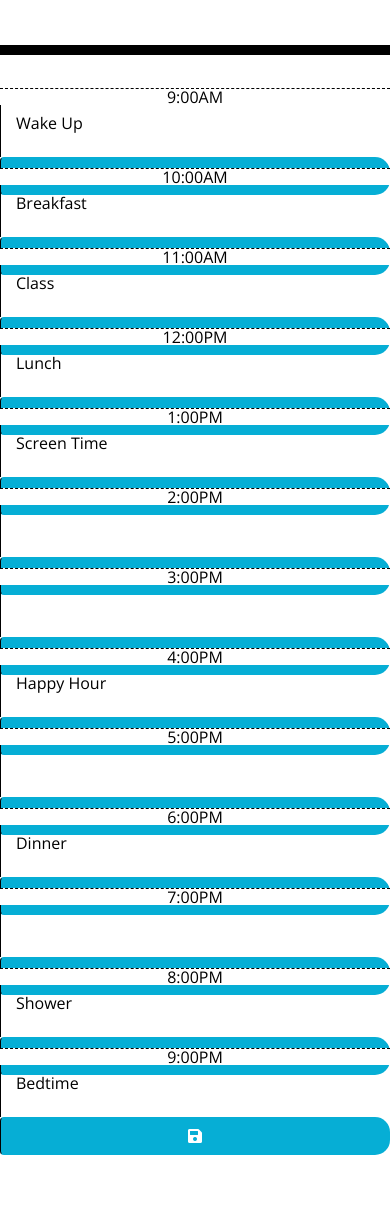
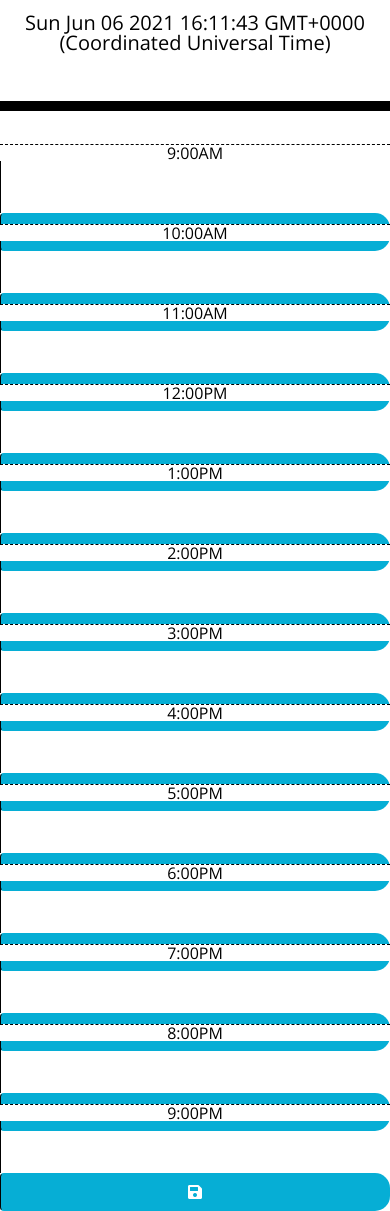
Before and after one commit to kerbyoboy/workScheduler, a plain HTML site: page index.html in a window 390 px wide. Shown: the part 256-1467 px from the top of the page. Before the commit the page ends 1411 px from the top, so only its background shows below. Drawn offline with nearby package versions, Linux system fonts and the light colour scheme.

Commit message:
adjusted js

```diff
--- a/assets/js/script.js
+++ b/assets/js/script.js
@@ -1,41 +1,29 @@
   $(document).ready(function () {
+    var today = new Date();
+    document.getElementById("currentDay").innerHTML = today;
     $('.saveBtn').on('click', function () {
       var value = $(this).siblings('.description').val();
       var time = $(this).parent().attr('id');
-
+      var value1 = document.getElementsByClassName("description").value;
+      var time1 = document.getElementsByClassName("time-block").value;
+      console.log(value + " value1");
+      console.log(time + " time1");
       localStorage.setItem(time, value);
     });
-    function hourUpdater() {
-      var currentHour = moment().hours();
-      $('.time-block').each(function () {
-        var blockHour = parseInt($(this).attr('id').split('-')[1]);
-        if (blockHour < currentHour) {
-          $(this).addClass('past');
-        } else if (blockHour === currentHour) {
-          $(this).removeClass('past');
-          $(this).addClass('present');
-        } else {
-          $(this).removeClass('past');
-          $(this).removeClass('present');
-          $(this).addClass('future');
-        }
-      });
-    }
-    function hourUpdater() {
-
-      var interval = setInterval(hourUpdater, 15000);
-      $('#hour9 .description').val(localStorage.getItem('hour9'));
-      $('#hour10 .description').val(localStorage.getItem('hour10'));
-      $('#hour11 .description').val(localStorage.getItem('hour11'));
-      $('#hour12 .description').val(localStorage.getItem('hour12'));
-      $('#hour1 .description').val(localStorage.getItem('hour1'));
-      $('#hour2 .description').val(localStorage.getItem('hour2'));
-      $('#hour3 .description').val(localStorage.getItem('hour3'));
-      $('#hour4 .description').val(localStorage.getItem('hour4'));
-      $('#hour5 .description').val(localStorage.getItem('hour5'));
-      $('#hour6 .description').val(localStorage.getItem('hour6'));
-      $('#hour7 .description').val(localStorage.getItem('hour7'));
-      $('#hour8 .description').val(localStorage.getItem('hour8'));
-      $('#hour99 .description').val(localStorage.getItem('hour99'));
-    }
-  });
+   // document.getElementsById("hour9").innerHTML
+   // document.getElementsByClassName("description").innerHTML
+    // localStorage.getItem(time, value);
+    $("#hour9 .description").val(localStorage.getItem("hour9"));
+    $("#hour10 .description").val(localStorage.getItem("hour10"));
+    $("#hour11 .description").val(localStorage.getItem("hour11"));
+    $("#hour12 .description").val(localStorage.getItem("hour12"));
+    $("#hour1 .description").val(localStorage.getItem("hour1"));
+    $("#hour2 .description").val(localStorage.getItem("hour2"));
+    $("#hour3 .description").val(localStorage.getItem("hour3"));
+    $("#hour4 .description").val(localStorage.getItem("hour4"));
+    $("#hour5 .description").val(localStorage.getItem("hour5"));
+    $("#hour6 .description").val(localStorage.getItem("hour6"));
+    $("#hour7 .description").val(localStorage.getItem("hour7"));
+    $("#hour8 .description").val(localStorage.getItem("hour8"));
+    $("#hour99 .description").val(localStorage.getItem("hour9"));
+    });
--- a/index.html
+++ b/index.html
@@ -33,31 +33,31 @@
         <div class=time-block>
 <div id="hour9" class="time-block row">
     <div class="hour col-md-1">9:00AM</div>
-    <textarea class="description col-md-10">Wake Up</textarea>
+    <textarea class="description col-md-10"></textarea>
     <button class="btn saveBtn col-md-1"><i class="fas fa-save"></i></button>
 
 </div>
 <div id="hour10" class="time-block row">
   <div class="hour col-md-1">10:00AM</div>
-  <textarea class="description col-md-10">Breakfast</textarea>
+  <textarea class="description col-md-10"></textarea>
     <button class="btn saveBtn col-md-1"><i class="fas fa-save"></i></button>
 
 </div>
 <div id="hour11" class="time-block row">
   <div class="hour col-md-1">11:00AM</div>
-  <textarea class="description col-md-10">Class</textarea>
+  <textarea class="description col-md-10"></textarea>
     <button class="btn saveBtn col-md-1"><i class="fas fa-save"></i></button>
 
 </div>
 <div id="hour12" class="time-block row">
   <div class="hour col-md-1">12:00PM</div>
-  <textarea class="description col-md-10">Lunch</textarea>
+  <textarea class="description col-md-10"></textarea>
     <button class="btn saveBtn col-md-1"><i class="fas fa-save"></i></button>
 
 </div>
 <div id="hour1" class="time-block row">
   <div class="hour col-md-1">1:00PM</div>
-  <textarea class="description col-md-10">Screen Time</textarea>
+  <textarea class="description col-md-10"></textarea>
     <button class="btn saveBtn col-md-1"><i class="fas fa-save"></i></button>
 
 </div>
@@ -75,11 +75,11 @@
 </div>
 <div id="hour4" class="time-block row">
   <div class="hour col-md-1">4:00PM</div>
-  <textarea class="description col-md-10">Happy Hour</textarea>
+  <textarea class="description col-md-10"></textarea>
     <button class="btn saveBtn col-md-1"><i class="fas fa-save"></i></button>
 
 </div>
-<div id="hour" class="time-block row">
+<div id="hour5" class="time-block row">
   <div class="hour col-md-1">5:00PM</div>
   <textarea class="description col-md-10"></textarea>
     <button class="btn saveBtn col-md-1"><i class="fas fa-save"></i></button>
@@ -87,7 +87,7 @@
 </div>
 <div id="hour6" class="time-block row">
   <div class="hour col-md-1">6:00PM</div>
-  <textarea class="description col-md-10">Dinner</textarea>
+  <textarea class="description col-md-10"></textarea>
     <button class="btn saveBtn col-md-1"><i class="fas fa-save"></i></button>
 
 </div>
@@ -99,13 +99,13 @@
 </div>
 <div id="hour8" class="time-block row">
   <div class="hour col-md-1">8:00PM</div>
-  <textarea class="description col-md-10">Shower</textarea>
+  <textarea class="description col-md-10"></textarea>
     <button class="btn saveBtn col-md-1"><i class="fas fa-save"></i></button>
 
 </div>
 <div id="hour99" class="time-block row">
   <div class="hour col-md-1">9:00PM</div>
-  <textarea class="description col-md-10">Bedtime</textarea>
+  <textarea class="description col-md-10"></textarea>
     <button class="btn saveBtn col-md-1"><i class="fas fa-save"></i></button>
 
 </div>
```
